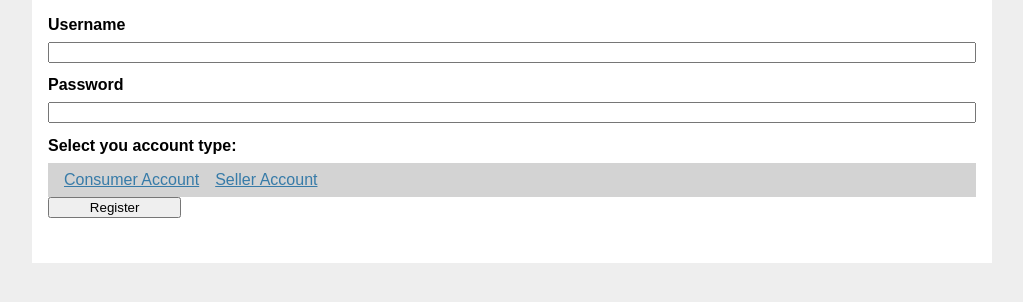
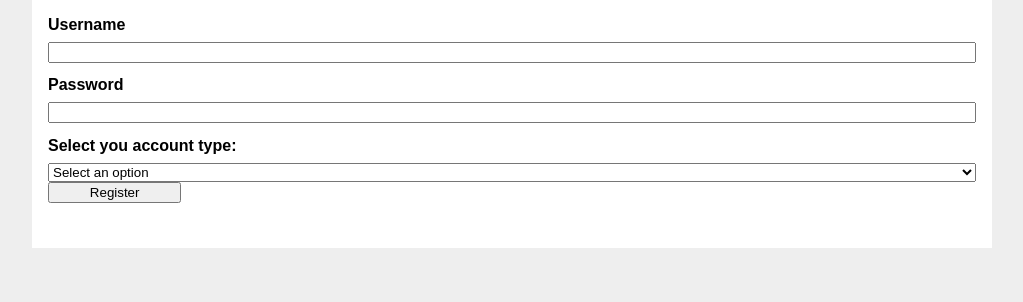
Before and after one commit to yond5413/w4111-proj1, a Flask app: page /register in a window 1280 px wide. Shown: the part 98-400 px from the top of the page, without its empty margins (128-1151 px from the left). Run offline with Flask 2, Linux system fonts and the light colour scheme; parts of the project's set-up code (start-up, migrations or seed data) failed here and were passed over.

Commit message:
added drop down to the register.html

```diff
--- a/templates/auth/login.html
+++ b/templates/auth/login.html
@@ -12,4 +12,6 @@
     <input type="password" name="password" id="password" required>
     <input type="submit" value="Log In">
   </form>
+
+  <!-- can add forget password stuff later ig -->
 {% endblock %}
--- a/templates/auth/register.html
+++ b/templates/auth/register.html
@@ -12,13 +12,11 @@
     <input type="password" name="password" id="password" required>
     <!---->
     <label for="account type">Select you account type:</label>
-    <form action="/submit" method="POST">
-      <nav>
-        <ul>
-          <li><a href="Consumer">Consumer Account</a></li>
-          <li><a href="Seller">Seller Account</a></li>
-        </ul>
-      </nav>
+      <select id = "account" name ="account" required>
+        <option value="" disabled selected>Select an option</option>
+        <option value="consumer" >Consumer</option>
+        <option value="seller">Seller </option>
+      </select>
      <!---->
       <input type="submit" value="Register">
   </form>
```
